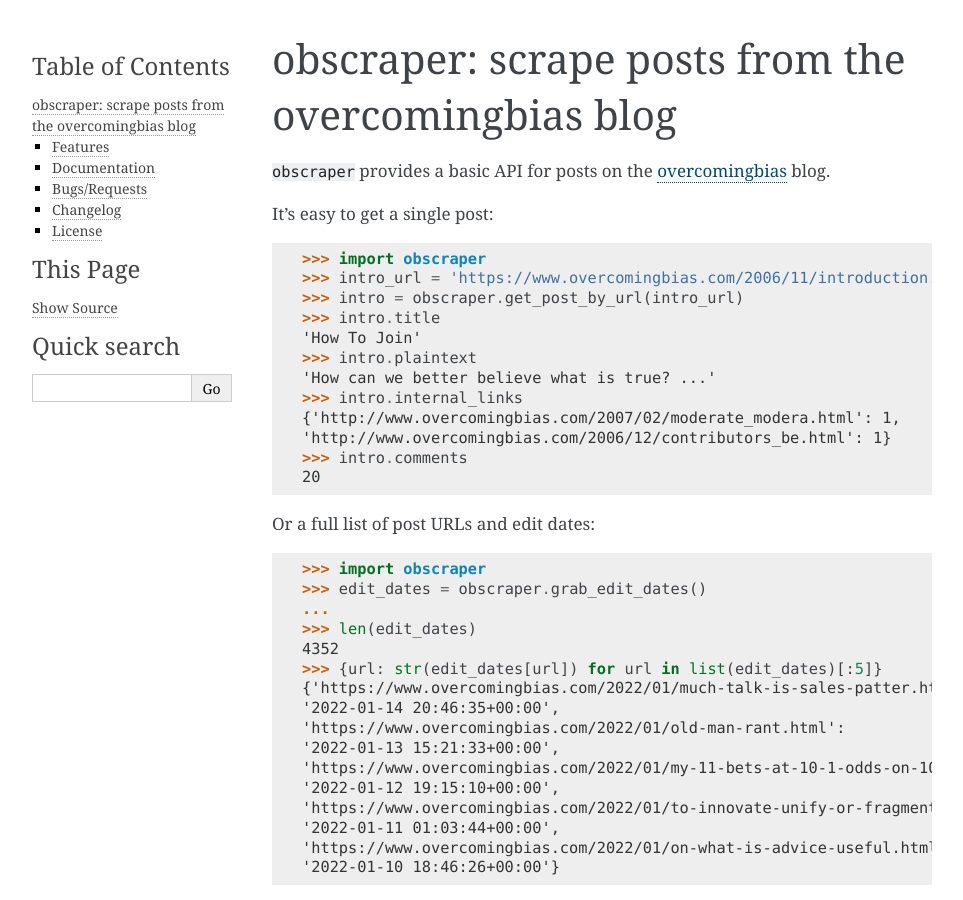
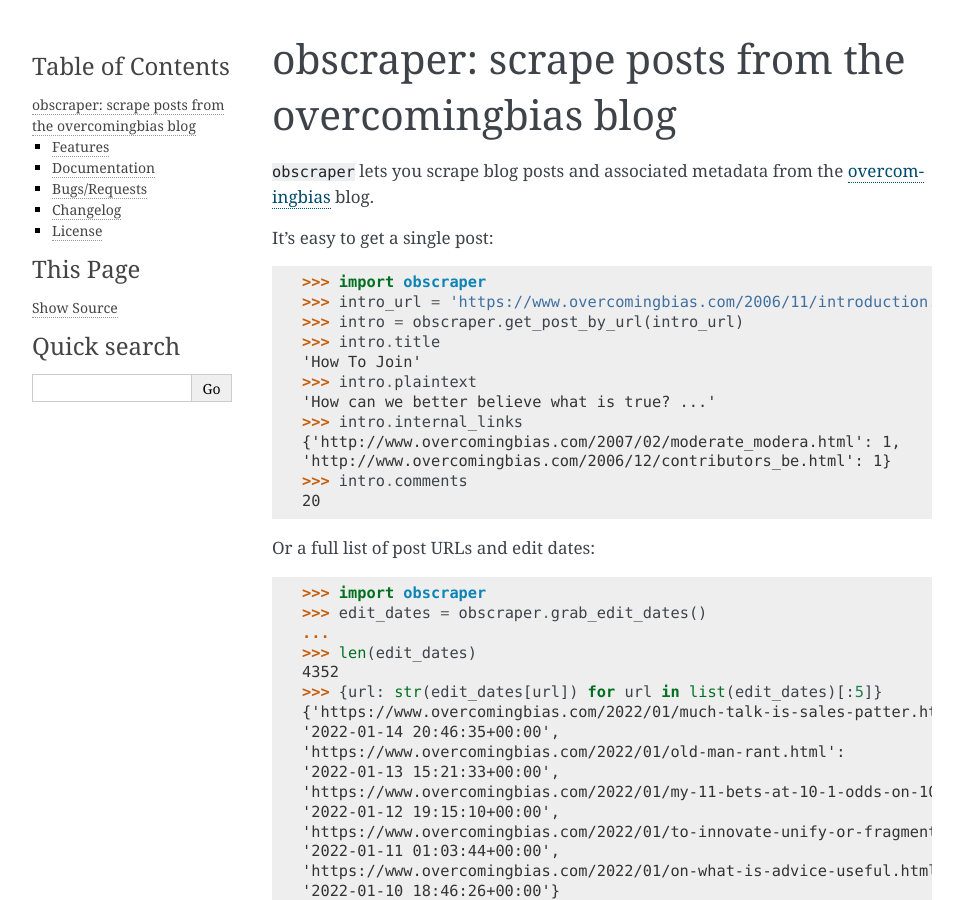
Before and after one commit to chris-mcdo/obscraper, a Sphinx documentation site: the page built from docs/source/index.rst, in a window 1280 px wide and 900 px high. Shown: the whole window, without its empty margins (148-1111 px from the left). Built offline with Sphinx 7.4.7, drawn with Linux system fonts in a browser that asks for light colours.

Commit message:
update docs

```diff
--- a/README.rst
+++ b/README.rst
@@ -24,7 +24,7 @@
   :target: https://obscraper.readthedocs.io/en/latest/?badge=latest
   :alt: Documentation Status
 
-.. TODO add badges. See pytest for version on pypi, supported py versions 3.9, docs, coverage? tests? Licence
+.. TODO add badges. See pytest for version on pypi, supported py versions 3.8+
 
 ``obscraper`` lets you scrape blog posts and associated metadata from the
 `overcomingbias <https://www.overcomingbias.com/>`_ blog.
--- a/docs/source/index.rst
+++ b/docs/source/index.rst
@@ -1,7 +1,8 @@
 obscraper: scrape posts from the overcomingbias blog
 ====================================================
 
-``obscraper`` provides a basic API for posts on the `overcomingbias <https://www.overcomingbias.com/>`_ blog.
+``obscraper`` lets you scrape blog posts and associated metadata from the
+`overcomingbias <https://www.overcomingbias.com/>`_ blog.
 
 It's easy to get a single post:
 
```
